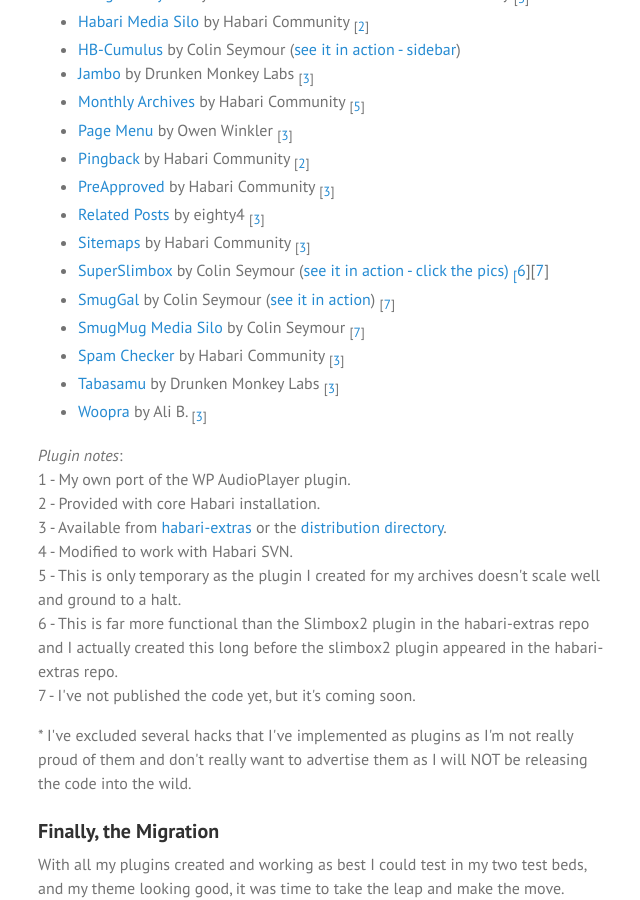
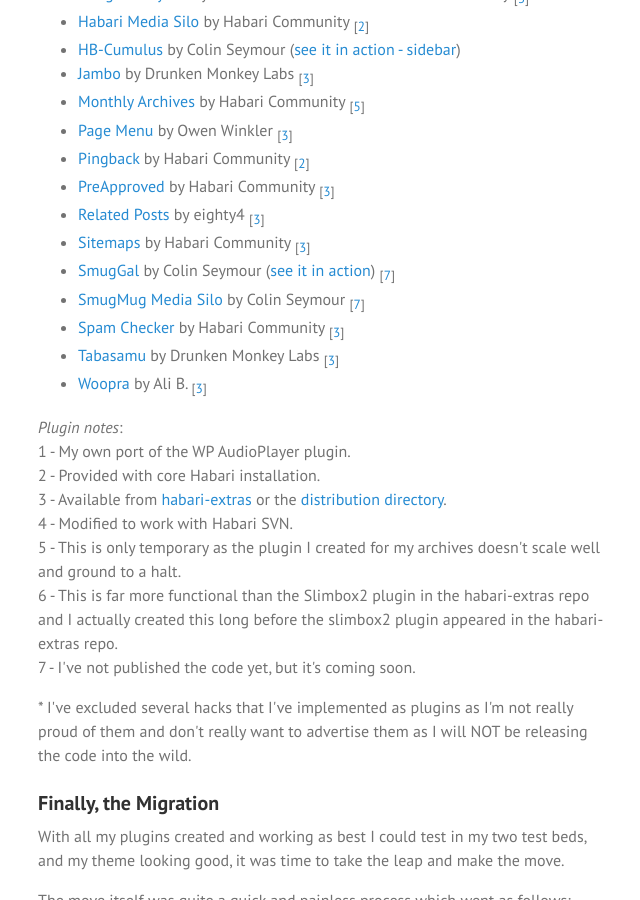
Before and after one commit to lildude/lildude.co.uk, a Jekyll site: the page built from _posts/2009-09-17-migrating-from-wordpress-to-habari.html, in a window 1280 px wide and 900 px high, scrolled down 2076 px. Shown: the whole window, without its empty margins (314-954 px from the left). Built offline with Jekyll 4.4.1, drawn with Linux system fonts in a browser that asks for light colours; Markdown is read by kramdown in place of the engine named in the settings.

Commit message:
Remove superslimbox refs

```diff
--- a/_posts/2009-09-17-migrating-from-wordpress-to-habari.html
+++ b/_posts/2009-09-17-migrating-from-wordpress-to-habari.html
@@ -55,7 +55,6 @@ RewriteRule ^(.+)/$  /$1 [R=301,L]</pre>
 <li><a href="http://habariproject.org/">PreApproved</a> by Habari Community <sub>[<a href="#3">3</a>]</sub></li>
 <li><a href="http://habariproject.org/">Related Posts</a> by eighty4 <sub>[<a href="#3">3</a>]</sub></li>
 <li><a href="http://habariproject.org/">Sitemaps</a> by Habari Community <sub>[<a href="#3">3</a>]</sub></li>
-<li><a href="http://lildude.co.uk/projects/superslimbox">SuperSlimbox</a> by Colin Seymour (<a href="http://colinseymour.co.uk/baby-seymour-20-weeks">see it in action - click the pics) <sub>[<a href="#6">6</a>][<a href="#7">7</a>]</sub></li>
 <li><a href="http://lildude.co.uk/projects/habari-plugin-smuggal">SmugGal</a> by Colin Seymour (<a href="http://colinseymour.co.uk/gallery">see it in action</a>) <sub>[<a href="#7">7</a>]</sub></li>
 <li><a href="http://lildude.co.uk/projects/smugmug-media-silo">SmugMug Media Silo</a> by Colin Seymour <sub>[<a href="#7">7</a>]</sub></li>
 <li><a href="http://habariproject.org/">Spam Checker</a> by Habari Community <sub>[<a href="#3">3</a>]</sub></li>
```
